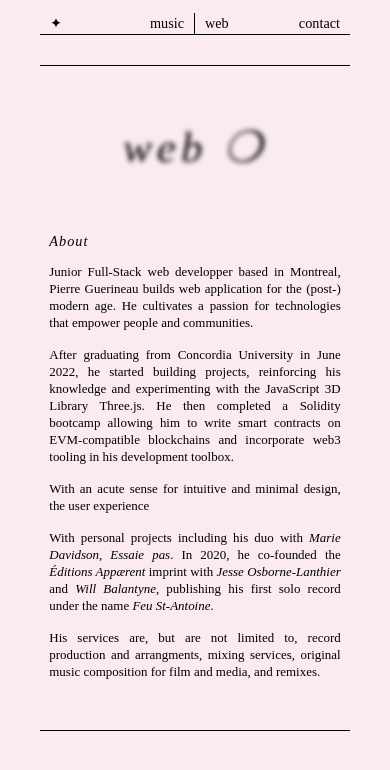
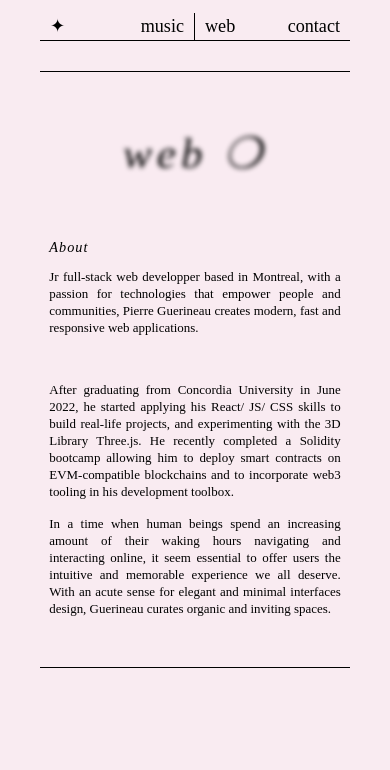
Before and after one commit to piaere/pg-official-v2, a React (Vite) app in the folder pg-vite/: page /web in a window 390 px wide. Shown: the top 770 px of the page. Built offline with nearby package versions, Linux system fonts and the light colour scheme.

Commit message:
css effects touch up

```diff
--- a/pg-vite/src/Header.jsx
+++ b/pg-vite/src/Header.jsx
@@ -6,14 +6,21 @@ const Header = () => {
     <div className="fix">
       <div className="container-header">
         <div className="left">
-          <Link to="/" className="home-symbol">
+          <Link to="/" className="home-btn">
             ✦
           </Link>
-          <Link to="/music">music</Link>
+          <Link className="link-btn" to="/music">
+            music
+          </Link>
         </div>
         <div className="right">
-          <Link to="/web">web</Link>
-          <a href="mailto:polemoflora@gmail.com?subject=Let's work together!">
+          <Link className="link-btn" to="/web">
+            web
+          </Link>
+          <a
+            className="link-btn"
+            href="mailto:polemoflora@gmail.com?subject=Let's work together!"
+          >
             contact
           </a>
         </div>
--- a/pg-vite/src/css/Global.css
+++ b/pg-vite/src/css/Global.css
@@ -111,6 +111,7 @@ a {
   text-shadow: 0 0 1.6px rgb(219, 78, 219);
   transform: scale(1.1);
 }
+
 @media (max-width: 800px) {
   .container {
     grid-template-columns: auto;
@@ -118,16 +119,17 @@ a {
   }
 
 
-  .left-home{
+  .left-home {
     padding: 4% 6%;
   }
+
   .left-home-top {
     font-size: 8vw;
     margin: 20px 0px 40px 10px;
   }
 
   .left-home-bottom {
-    margin: 20px 0 27px 0 ;
+    margin: 20px 0 27px 0;
     justify-content: center;
   }
 
@@ -141,12 +143,16 @@ a {
     margin: 20px;
     max-width: 65vw;
   }
+
+  .music-web {
+    text-shadow: 0 0 0.7vw rgba(0, 0, 0, 1);
+  }
 }
 
 @media(max-width:550px) {
 
   .container-header {
-    font-size: 1.1em;
+    font-size: 1.2  em;
   }
 
   .logo {
@@ -181,6 +187,10 @@ a {
     margin: 20px 0 27px 0;
   }
 
+  .music-web {
+    text-shadow: 0 0 0.85vw rgba(0, 0, 0, 1);
+  }
+
 }
 
 @media(max-width:290px) {
--- a/pg-vite/src/css/Header.css
+++ b/pg-vite/src/css/Header.css
@@ -8,7 +8,7 @@
 
 }
 
-.home-symbol {
+.home-btn {
   -webkit-transition-duration: 0.01s;
   -moz-transition-duration: 0.01s;
   -o-transition-duration: 0.1s;
@@ -19,13 +19,30 @@
   transition-property: transform;
 }
 
-.home-symbol:active {
+.home-btn:active {
   color: rgb(219, 78, 219);
-
   -webkit-transform: scale(1.4, 0.8);
   -ms-transform: scale(1.4, 0.8);
   transform: scale(0.7, 1.4);
+}
 
+.link-btn {
+  -webkit-transition-duration: 0.1s;
+  -moz-transition-duration: 0.1s;
+  -o-transition-duration: 0.1s;
+  transition-duration: 0.1s;
+  -webkit-transition-property: -webkit-transform;
+  -moz-transition-property: -moz-transform;
+  -o-transition-property: -o-transform;
+  transition-property: transform ease-out;
+}
+
+.link-btn:hover {
+  color: rgb(114, 101, 114);
+}
+.link-btn:active {
+  transform: scale(0.95, 1.05);
+  color: rgb(91, 63, 91);
 }
 
 .left {
--- a/pg-vite/src/css/music.css
+++ b/pg-vite/src/css/music.css
@@ -24,11 +24,11 @@
 
     padding: 10px 0;
     background-color: rgb(249, 223, 235);
-    cursor: pointer;
+    /* cursor: pointer; */
 }
 
 .element:active {
-    transform: skewX(-5deg)skewY(-1deg);
+    /* transform: skewX(-5deg)skewY(-1deg); */
 }
 
 /* .hide{
--- a/pg-vite/src/web.jsx
+++ b/pg-vite/src/web.jsx
@@ -5,41 +5,39 @@ const Web = () => {
       <div className="section">About</div>
       <div className="bio">
         <div className="bio-paragraph">
-          Junior Full-Stack web developper based in Montreal, Pierre Guerineau
-          builds web application for the (post-) modern age. He cultivates a
-          passion for technologies that empower people and communities.
+          Jr full-stack web developper based in Montreal, with a passion for
+          technologies that empower people and communities, Pierre Guerineau
+          creates modern, fast and responsive web applications.
+        </div>
+        <div></div>
+        <div></div>
+        <div className="bio-paragraph">
+          After graduating from Concordia University in June 2022, he started applying
+          his React/ JS/ CSS skills to build real-life projects, and
+          experimenting with the 3D Library Three.js. He recently completed a
+          Solidity bootcamp allowing him to deploy smart contracts on
+          EVM-compatible blockchains and to incorporate web3 tooling in his
+          development toolbox.
         </div>
         <div className="bio-paragraph">
-          After graduating from Concordia University in June 2022, he started
-          building projects, reinforcing his knowledge and experimenting with
-          the JavaScript 3D Library Three.js. He then completed a Solidity
-          bootcamp allowing him to write smart contracts on EVM-compatible
-          blockchains and incorporate web3 tooling in his development toolbox.
+          In a time when human beings spend an increasing amount of their waking
+          hours navigating and interacting online, it seem essential to offer
+          users the intuitive and memorable experience we all deserve. With an
+          acute sense for elegant and minimal interfaces design, Guerineau
+          curates organic and inviting spaces.
         </div>
-        <div className="bio-paragraph">
-          With an acute sense for intuitive and minimal design, the user
-          experience
-        </div>
-        <div className="bio-paragraph">
+        {/* <div className="bio-paragraph">
           With personal projects including his duo with <i>Marie Davidson</i>,{" "}
           <i>Essaie pas</i>. In 2020, he co-founded the <i>Éditions Appærent</i>{" "}
           imprint with <i>Jesse Osborne-Lanthier</i> and <i>Will Balantyne</i>,
           publishing his first solo record under the name <i>Feu St-Antoine</i>.
         </div>
-        {/* <div></div> */}
+
         <div className="bio-paragraph">
-          {" "}
           His services are, but are not limited to, record production and
           arrangments, mixing services, original music composition for film and
           media, and remixes.
-          {/* <br/>
-          <a
-            style={{ "font-style": "italic" }}
-            href="mailto:polemoflora@gmail.com?subject=Let's work together!"
-          >
-            <i>Contact for a quote</i>
-          </a> */}
-        </div>
+        </div> */}
       </div>
     </div>
   );
```
